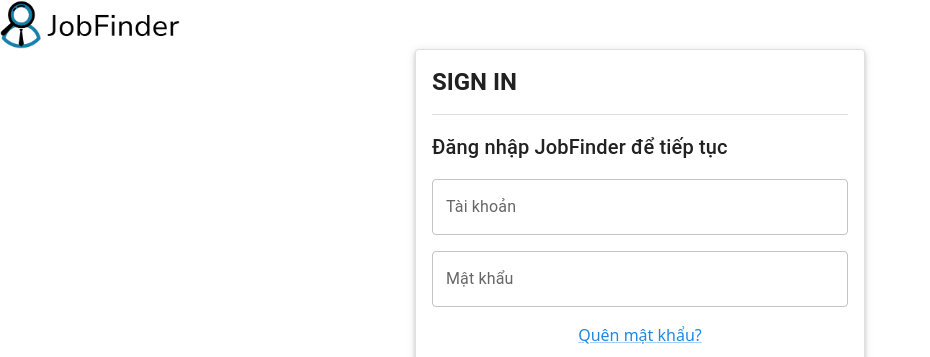
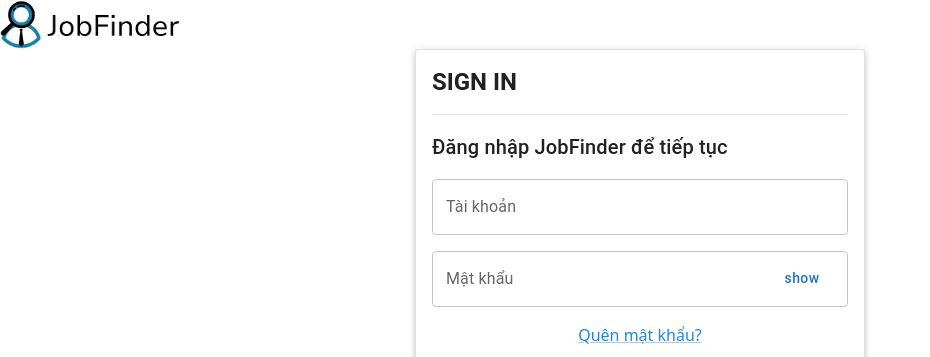
Before and after one commit to annguyenquang/Job-Finder-Client, a Next.js app: page /login in a window 1280 px wide. Shown: the top 357 px of the page, without its empty margins (0-930 px from the left). Built offline with nearby package versions, Linux system fonts and the light colour scheme.

Commit message:
add show/hide password

```diff
--- a/app/login/page.tsx
+++ b/app/login/page.tsx
@@ -1,6 +1,7 @@
-import { Avatar, Button, Card, CardContent, Divider, Grid2, Link, TextField, Typography } from "@mui/material";
+import { Avatar, Button, Card, CardContent, Divider, Grid2, Link, Typography } from "@mui/material";
 import blue from "@mui/material/colors/blue";
 import Image from "next/image";
+import AccountAndPasswordForm from "../../components/login/AccountAndPasswordForm";
 
 const LoginPage: React.FC = () => {
     return (
@@ -17,10 +18,7 @@
 
                         <Typography variant="h6">Đăng nhập JobFinder để tiếp tục</Typography>
 
-                        <Grid2 rowSpacing={2} container direction={"column"}>
-                            <TextField label="Tài khoản" variant="outlined"></TextField>
-                            <TextField label="Mật khẩu" variant="outlined"></TextField>
-                        </Grid2>
+                        <AccountAndPasswordForm />
 
                         <Link textAlign={"center"} color={blue[600]} href="#">Quên mật khẩu?</Link>
 
--- /dev/null
+++ b/components/login/AccountAndPasswordForm.tsx
@@ -0,0 +1,23 @@
+"use client"
+
+import { Button, Grid2, InputAdornment, TextField } from "@mui/material"
+import { useState } from "react";
+
+const AccountAndPasswordForm: React.FC = () => {
+    const [isShowPassword, setIsShowPassword] = useState<boolean>(false);
+    const revertShowState = () => {
+        setIsShowPassword(!isShowPassword);
+    }
+    return (
+        <Grid2 rowSpacing={2} container direction={"column"}>
+            <TextField label="Tài khoản" variant="outlined"></TextField>
+            <TextField type={isShowPassword ? 'text' : 'password'} label="Mật khẩu" variant="outlined" slotProps={{
+                input: {
+                    endAdornment: <InputAdornment position="end"><Button sx={{ textTransform: 'none' }} onClick={revertShowState}>{isShowPassword ? 'hide' : 'show'}</Button></InputAdornment>
+                }
+            }}></TextField>
+        </Grid2>
+    );
+}
+
+export default AccountAndPasswordForm;
```
